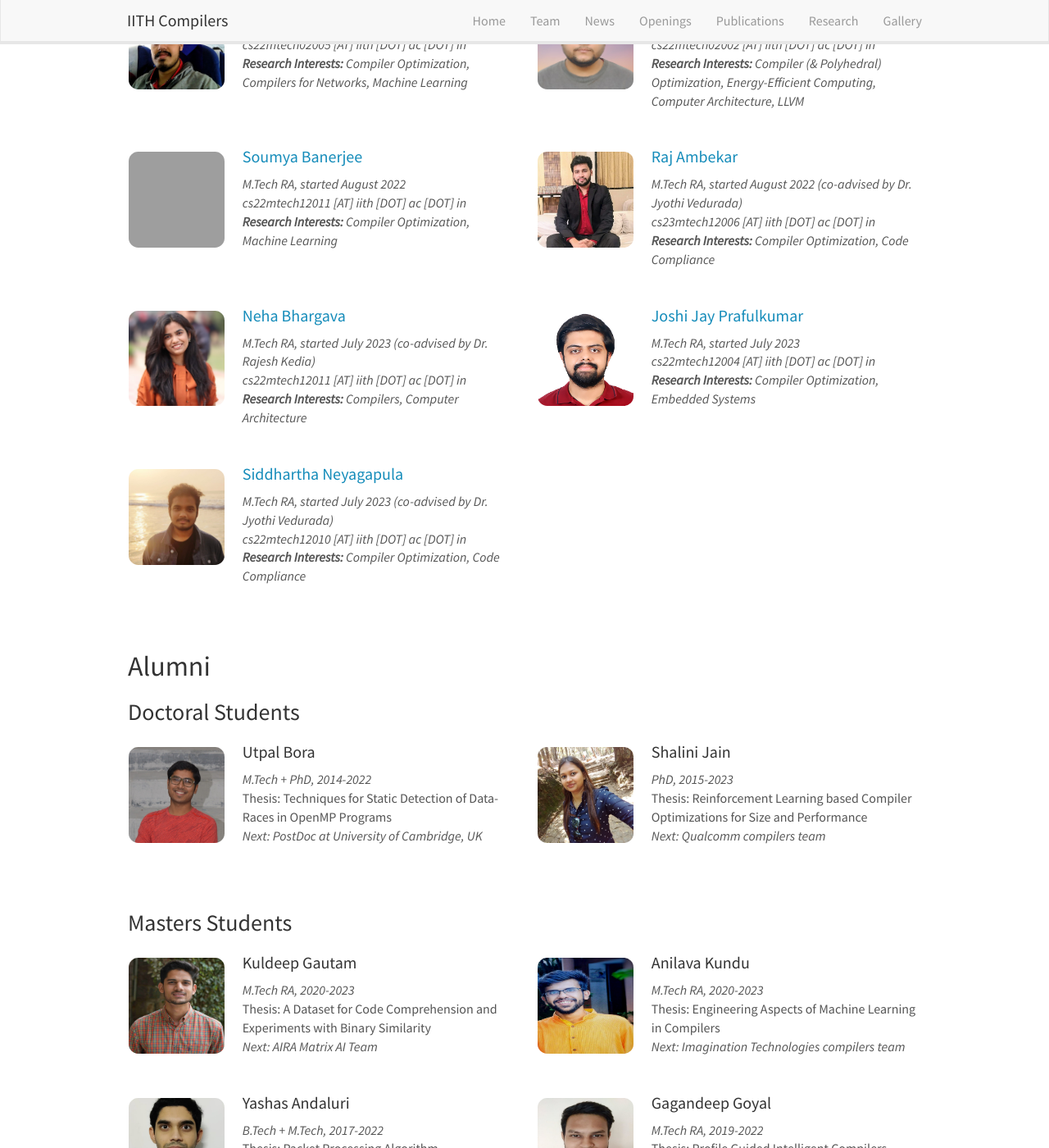
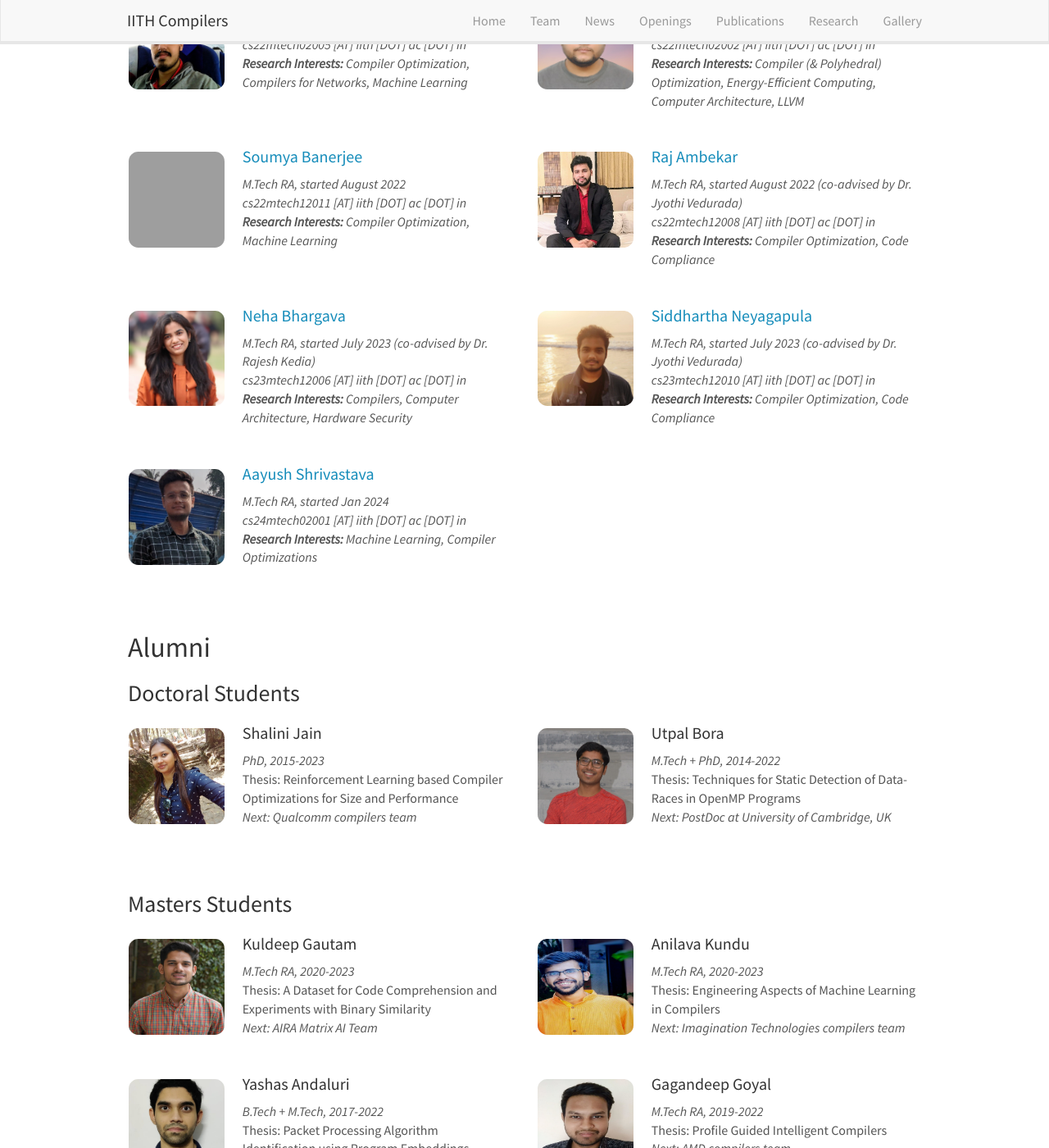
Before and after one commit to utpalbora/compilers.cse.iith.ac.in, a Jekyll site: the page built from _pages/team.md, in a window 1280 px wide and 1400 px high, scrolled down 1337 px. Shown: the whole window at 82% size. Built offline with Jekyll 4.4.1, drawn with Linux system fonts in a browser that asks for light colours; nearby versions of some CDN libraries; grey boxes are pictures that could not be loaded.

Commit message:
Publications updated;Team Members updated

```diff
--- a/_data/team_members.yml
+++ b/_data/team_members.yml
@@ -161,7 +161,7 @@
     link: https://www.linkedin.com/in/raj-ambekar-b090a474/
   photo: Raj_Ambekar.png
   info: M.Tech RA, started August 2022 (co-advised by Dr. Jyothi Vedurada)
-  email: cs23mtech12006 [AT] iith [DOT] ac [DOT] in
+  email: cs22mtech12008 [AT] iith [DOT] ac [DOT] in
   interests: Compiler Optimization, Code Compliance
 
 - name: Neha Bhargava
@@ -171,18 +171,18 @@
     link: https://in.linkedin.com/in/neha-bhargava-0b8a69164
   photo: neha.jpg
   info: M.Tech RA, started July 2023 (co-advised by Dr. Rajesh Kedia)
-  email: cs22mtech12011 [AT] iith [DOT] ac [DOT] in
-  interests: Compilers, Computer Architecture
+  email: cs23mtech12006 [AT] iith [DOT] ac [DOT] in
+  interests: Compilers, Computer Architecture, Hardware Security
 
-- name: Joshi Jay Prafulkumar
-  type: mtech
-  url :
-    value: 1
-    link: https://github.com/Jay-Joshi-GIT
-  photo: jay.jpg
-  info: M.Tech RA, started July 2023
-  email: cs22mtech12004 [AT] iith [DOT] ac [DOT] in
-  interests: Compiler Optimization, Embedded Systems
+# - name: Joshi Jay Prafulkumar
+#   type: mtech
+#   url :
+#     value: 1
+#     link: https://github.com/Jay-Joshi-GIT
+#   photo: jay.jpg
+#   info: M.Tech RA, started July 2023
+#   email: cs22mtech12004 [AT] iith [DOT] ac [DOT] in
+#   interests: Compiler Optimization, Embedded Systems
 
 - name: Siddhartha Neyagapula
   type: mtech
@@ -191,8 +191,18 @@
     link: https://github.com/siddu12
   photo: siddhartha.jpg
   info: M.Tech RA, started July 2023 (co-advised by Dr. Jyothi Vedurada)
-  email: cs22mtech12010 [AT] iith [DOT] ac [DOT] in
+  email: cs23mtech12010 [AT] iith [DOT] ac [DOT] in
   interests: Compiler Optimization, Code Compliance
+
+- name: Aayush Shrivastava
+  type: mtech
+  url :
+    value: 1
+    link: https://www.linkedin.com/in/iamaayushrivastava/
+  photo: aayush.jpg
+  info: M.Tech RA, started Jan 2024
+  email: cs24mtech02001 [AT] iith [DOT] ac [DOT] in
+  interests: Machine Learning, Compiler Optimizations
 
 # - name: Raghvendra Gupta
 #   type: mtech
```
Also changed, not shown: _data/alumni.yml (+8 -8 lines), _data/publist.yml (+46 -52 lines), _pages/ml_compiler_bridge.md (added, +23 -0 lines), images/teampic/aayush.jpg (added), images/teampic/jay.jpg (deleted).
